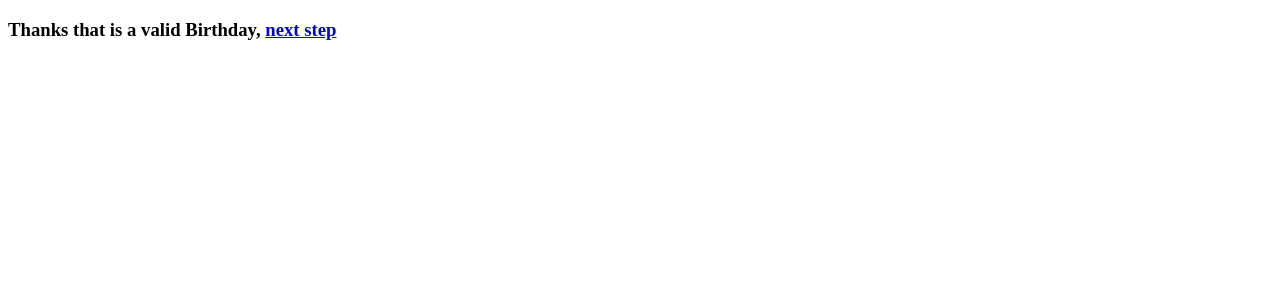
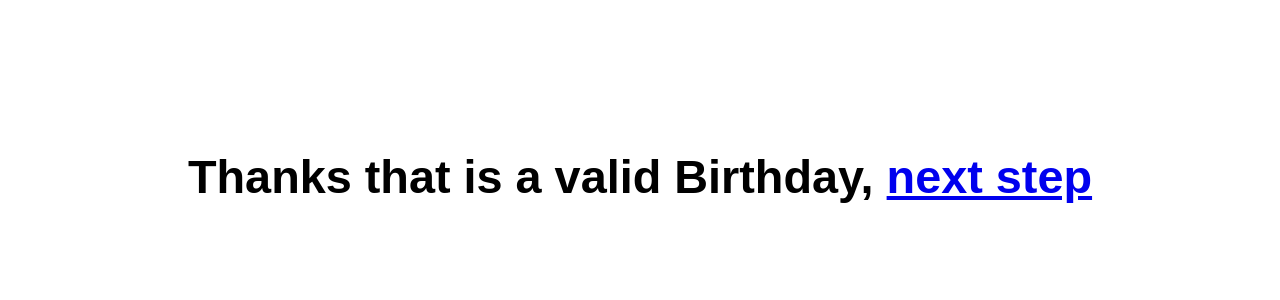
Before and after one commit to jreiher2003/Web-Development-with-Flask, a Flask app: page /confirm in a window 1280 px wide. Shown: the top 300 px of the page. Run offline with Flask 2, Linux system fonts and the light colour scheme.

Commit message:
add styles to birthday.html and confirm.html

```diff
--- /dev/null
+++ b/lesson 1 - How the web works/helloworld/static/styles1.css
@@ -0,0 +1,141 @@
+* {
+    /*border: 1px solid red !important;*/
+}
+
+* {
+    -webkit-box-sizing: border-box;
+    -moz-box-sizing: border-box;
+    -ms-box-sizing: border-box;
+    box-sizing: border-box;
+}
+
+.grid {
+    margin: 0 auto;
+    max-width: 1200px;
+    width: 100%;
+}
+
+.row {
+    width: 100%;
+    margin-bottom: 20px;
+    display: flex;
+}
+
+.col-1 {
+    width: 8.33%;
+}
+
+.col-2 {
+    width: 16.66%;
+}
+
+.col-3 {
+    width: 25%;
+}
+
+.col-4 {
+    width: 33.33%;
+}
+
+.col-5 {
+    width: 41.66%;
+}
+
+.col-6 {
+    width: 50%;
+}
+
+.col-7 {
+    width: 58.33%;
+}
+
+.col-8 {
+    width: 66.66%;
+}
+
+.col-9 {
+    width: 75%;
+}
+
+.col-10 {
+    width: 83.33%;
+}
+
+.col-11 {
+    width: 91.66%;
+}
+
+.col-12 {
+    width: 100%;
+}
+
+/* styles1 birthday and confirm pages */
+
+html {}
+body {
+    font-family: Arial, Verdana, Sans-serif;
+    font-size: 100%;
+    /*width: 100%;*/
+    margin: 0 auto;
+
+}
+
+h2 {
+    font-style: normal;
+    padding: 5px;
+    margin: auto;
+}
+form {
+    display: block;
+}
+input {
+    display: block;
+    border-color:#cccccc;
+    padding:11px;
+    font-size:22px;
+    border-width:4px;
+    border-radius:8px;
+    border-style:solid;
+}
+input[type=submit] {
+    background-color: #65E80C;
+    color: #fff;
+    text-shadow: 1px black;
+    margin: 1px;
+}
+input[type=submit]:hover {
+    background-color: #1BFF0D;
+    text-shadow: -1px 0 black, 0 1px black, 1px 0 black, 0 -1px black;
+}
+label {
+    text-transform: uppercase;
+    font-size: 110%;
+    padding: 10px;
+    margin-bottom: 12px;
+}
+ul {
+    list-style-type: none;
+    color: red;
+    font-style: bold;
+    text-transform: uppercase;
+}
+
+a {}
+.headers {
+    margin: 50px;
+
+}
+.middle {
+    clear:both;
+    border: 1px solid black;
+    padding: 25px;
+}
+.cry {
+    margin: auto;
+}
+.foo {
+    margin-top: 150px;
+    font-size: 40px;
+    width: 100%;
+    text-align: center
+}
--- a/lesson 1 - How the web works/helloworld/templates/confirm.html
+++ b/lesson 1 - How the web works/helloworld/templates/confirm.html
@@ -2,9 +2,16 @@
 <html>
 <head>
 	<title>Confirm</title>
+	<link rel="stylesheet" type="text/css" href="static/styles1.css">
 </head>
 
 <body>
+	<div class="grid cry">
+		<div class="col-2"></div>
+		<div class="col-8 foo">
 	<h3>Thanks that is a valid Birthday, <a href='#'>next step</a></h3>
+		</div>
+		<div class="col-2"></div>
+	</div>
 </body>
 </html>
```
Also changed, not shown: lesson 1 - How the web works/helloworld/templates/birthday.html (+16 -8 lines).
